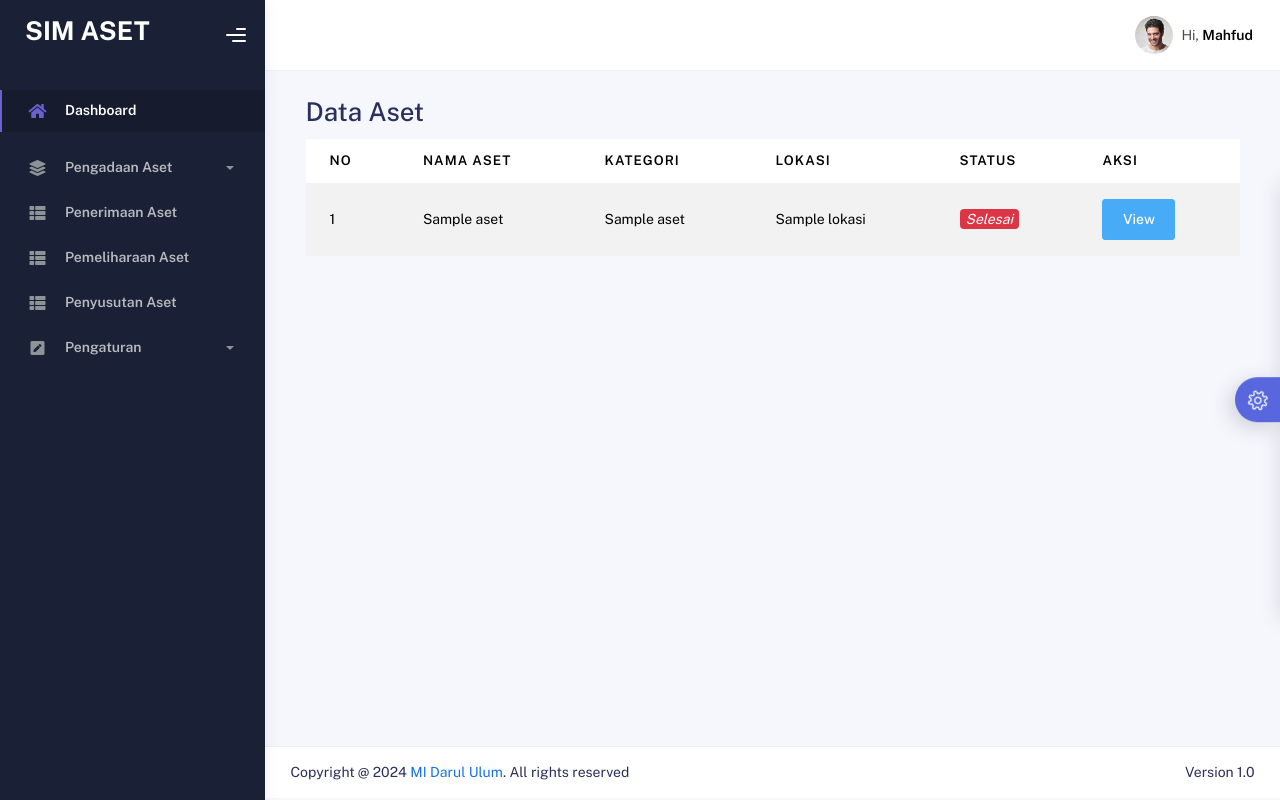
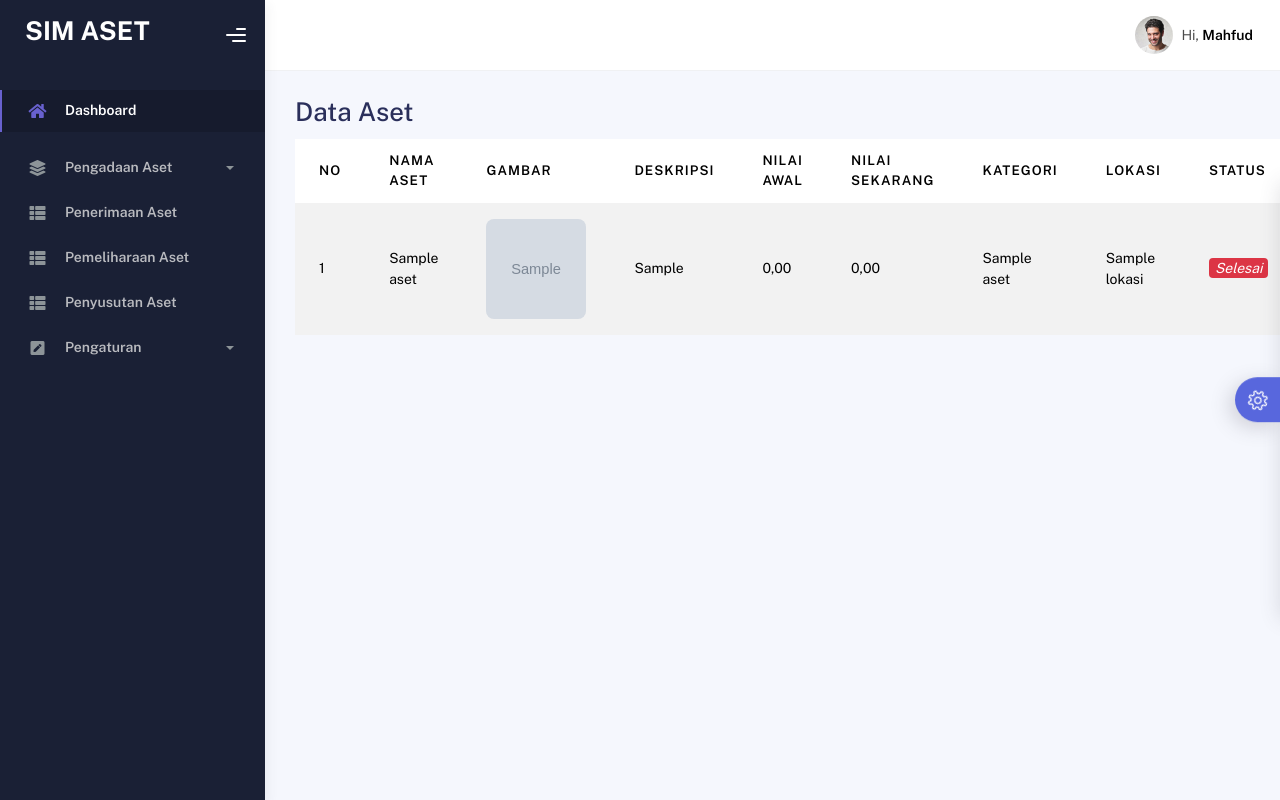
Before and after one commit to zainpelope/darul, a PHP site: page /kepsek.php in a window 1280 px wide. Run offline with PHP 8.4, Linux system fonts and the light colour scheme; tables that the repository leaves empty or names only in its code hold one stand-in row (values such as "Sample post"); grey boxes marked "Sample" are stand-in pictures.

Commit message:
dashboard kepsek

```diff
--- a/kepsek.php
+++ b/kepsek.php
@@ -245,35 +245,52 @@ include 'koneksi.php';
                 <div class="page-inner">
 
 
-                    <div class="container">
+
                     <h2>Data Aset</h2>
                     <?php
-
-                        $sql = "SELECT a.id_aset, a.nama_aset, k.nama_kategori, l.nama_lokasi, a.status
+                    // Query untuk mengambil data aset beserta gambar, deskripsi, nilai awal, dan nilai sekarang
+                    $sql = "SELECT a.id_aset, a.nama_aset, a.deskripsi, a.nilai_awal, a.nilai_sekarang, k.nama_kategori, l.nama_lokasi, a.status, a.gambar
                 FROM aset a
                 LEFT JOIN kategori_aset k ON a.id_kategori = k.id_kategori
                 LEFT JOIN lokasi l ON a.id_lokasi = l.id_lokasi";
 
                     $result = $conn->query($sql);
-
                     if ($result->num_rows > 0) {
                         echo '<table class="table table-striped">';
-                            echo '<thead><tr><th>No</th><th>Nama Aset</th><th>Kategori</th><th>Lokasi</th><th>Status</th><th>Aksi</th></tr></thead>';
+                        echo '<thead>
+                    <tr>
+                        <th>No</th>
+                        <th>Nama Aset</th>
+                        <th>Gambar</th>
+                        <th>Deskripsi</th>
+                        <th>Nilai Awal</th>
+                        <th>Nilai Sekarang</th>
+                        <th>Kategori</th>
+                        <th>Lokasi</th>
+                        <th>Status</th>
+                        <th>Aksi</th>
+                    </tr>
+                  </thead>';
                         echo '<tbody>';
 
                         $no = 1;
                         while ($row = $result->fetch_assoc()) {
                             $backgroundColor = ($row['status'] == 'Aktif') ? '#28a745' : '#dc3545';
                             $textColor = '#ffffff';
+                            $gambarPath = !empty($row['gambar']) ? 'components/dashboard/aset/images/aset/' . $row['gambar'] : 'components/dashboard/aset/images/default.png';
+
                             echo '<tr>';
                             echo '<td>' . $no++ . '</td>';
-                                echo '<td>' . $row['nama_aset'] . '</td>';
-                                echo '<td>' . $row['nama_kategori'] . '</td>';
-                                echo '<td>' . $row['nama_lokasi'] . '</td>';
+                            echo '<td>' . htmlspecialchars($row['nama_aset']) . '</td>';
+                            echo '<td><img src="' . $gambarPath . '" alt="Gambar Aset" style="width: 100px; height: 100px; border-radius: 8px;"></td>';
+                            echo '<td>' . htmlspecialchars($row['deskripsi']) . '</td>';
+                            echo '<td>' . htmlspecialchars(number_format($row['nilai_awal'], 2, ',', '.')) . '</td>';
+                            echo '<td>' . htmlspecialchars(number_format($row['nilai_sekarang'], 2, ',', '.')) . '</td>';
+                            echo '<td>' . htmlspecialchars($row['nama_kategori']) . '</td>';
+                            echo '<td>' . htmlspecialchars($row['nama_lokasi']) . '</td>';
                             echo '<td><span style="background-color: ' . $backgroundColor . '; color: ' . $textColor . '; padding: 2px 6px; border-radius: 4px; font-style: italic;">' . htmlspecialchars($row['status']) . '</span></td>';
                             echo '<td>
-          <a href="components/dashboard/aset/view_kepsek.php?id=' . $row['id_aset'] . '" class="btn btn-info">View</a>
-
+                        <a href="kepsek/dashboard/aset/view_aset.php?id=' . $row['id_aset'] . '" class="btn btn-info">View</a>
 
                     </td>';
                             echo '</tr>';
--- a/login.php
+++ b/login.php
@@ -49,14 +49,15 @@
                                 <input type="password" name="password" id="password" class="form-control" required>
                                 <i class="fas fa-eye eye-icon" id="togglePassword"></i>
                             </div>
-
                             <div class="mb-3">
                                 <label for="role" class="form-label">Role:</label>
                                 <select name="role" id="role" class="form-select" required>
                                     <option value="1">Tata Usaha</option>
                                     <option value="2">Kepala Sekolah</option>
+                                    <option value="3">Guru</option> <!-- Tambahkan opsi ini -->
                                 </select>
                             </div>
+
 
                             <button type="submit" class="btn btn-primary w-100">Login</button>
                         </form>
```
Also changed, not shown: kepsek/dashboard/aset/view_aset.php (+18 -5 lines), proses_login.php (+6 -5 lines). Lines whose indentation alone changed are shown as unchanged.
